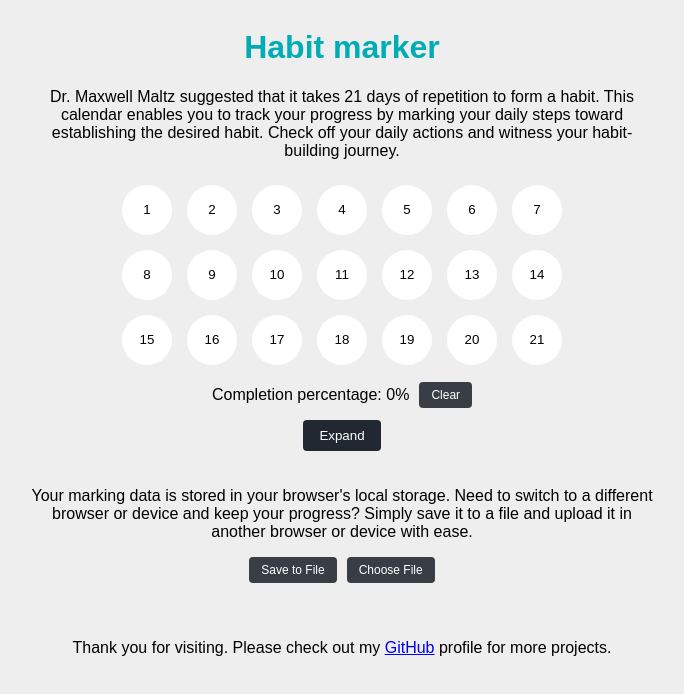
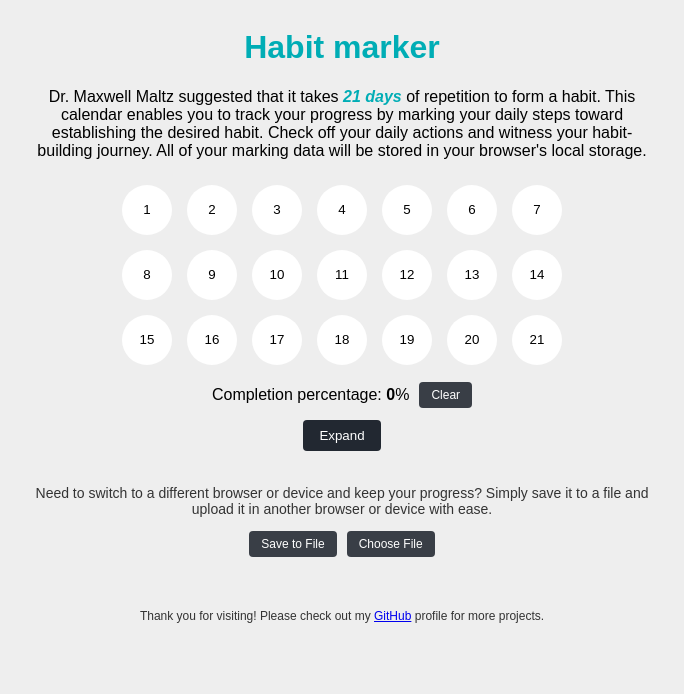
Before and after one commit to tautminas/habit-marker, a React (Vite) app: page / in a window 1280 px wide. Shown: the top 694 px of the page, without its empty margins (298-982 px from the left). Built offline with nearby package versions, Linux system fonts and the light colour scheme.

Commit message:
Change font styles

```diff
--- a/src/App.jsx
+++ b/src/App.jsx
@@ -96,10 +96,12 @@ function App() {
       <header className="header">
         <h1>Habit marker</h1>
         <p>
-          Dr. Maxwell Maltz suggested that it takes 21 days of repetition to
-          form a habit. This calendar enables you to track your progress by
-          marking your daily steps toward establishing the desired habit. Check
-          off your daily actions and witness your habit-building journey.
+          Dr. Maxwell Maltz suggested that it takes <em>21 days</em> of
+          repetition to form a habit. This calendar enables you to track your
+          progress by marking your daily steps toward establishing the desired
+          habit. Check off your daily actions and witness your habit-building
+          journey. All of your marking data will be stored in your browser's
+          local storage.
         </p>
       </header>
 
@@ -116,7 +118,9 @@ function App() {
       </section>
 
       <section className="completion-percentage">
-        <p>Completion percentage: {toggledPercentage}%</p>
+        <p>
+          Completion percentage: <strong>{toggledPercentage}</strong>%
+        </p>
         <button onClick={clearAllButtons}>Clear</button>
       </section>
 
@@ -132,10 +136,9 @@ function App() {
 
       <section className="save-section">
         <p>
-          Your marking data is stored in your browser's local storage. Need to
-          switch to a different browser or device and keep your progress? Simply
-          save it to a file and upload it in another browser or device with
-          ease.
+          Need to switch to a different browser or device and keep your
+          progress? Simply save it to a file and upload it in another browser or
+          device with ease.
         </p>
         <div className="file-actions">
           <button onClick={saveToJSONFile}>Save to File</button>
@@ -154,7 +157,7 @@ function App() {
 
       <footer className="footer">
         <p>
-          Thank you for visiting. Please check out my{" "}
+          Thank you for visiting! Please check out my{" "}
           <a href="https://github.com/tautminas" target="_blank">
             GitHub
           </a>{" "}
--- a/src/styles.css
+++ b/src/styles.css
@@ -227,3 +227,18 @@ h1 {
   visibility: visible;
   opacity: 1;
 }
+
+.footer {
+  font-size: 12px;
+  color: #333;
+}
+
+.save-section {
+  font-size: 14px;
+  color: #333;
+}
+
+em {
+  font-weight: bold;
+  color: #00adb5;
+}
```
